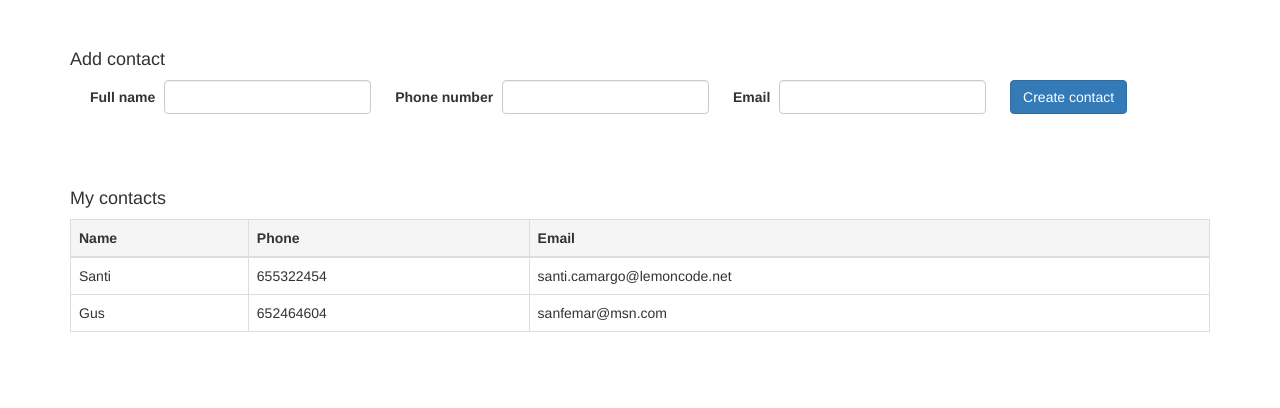
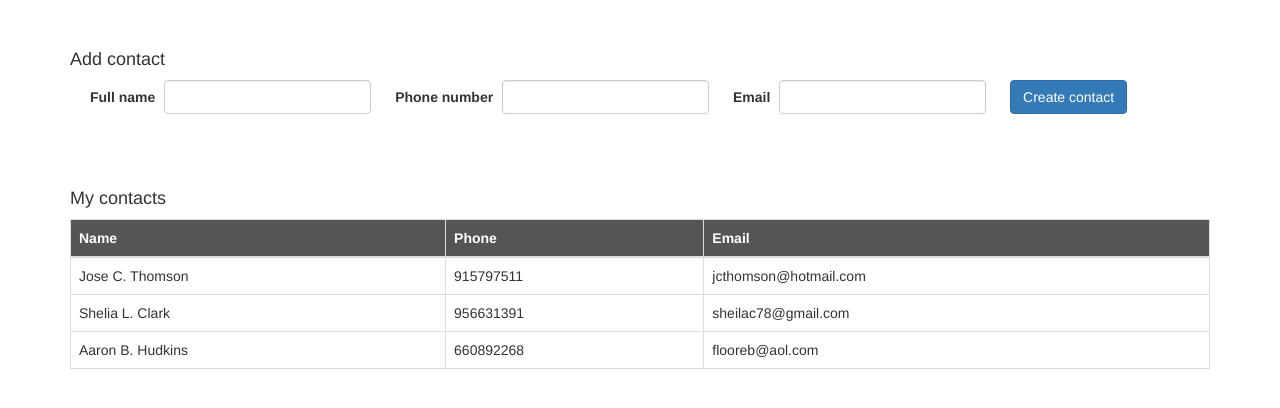
Before and after one commit to Lemoncode/integrate-react-legacy-apps, a website: page 00 Boilerplate/index.html in a window 1280 px wide. Drawn offline with nearby package versions, Linux system fonts and the light colour scheme.

Commit message:
- Created app folder. - Added some styles. - Added required fields - Separated api calls and initial data into a new service file with async fetch. - Added strict mode in domUtils - Renamed`loadContacts`method (render) to `showContacts`

```diff
--- a/00 Boilerplate/assets/css/styles.css
+++ b/00 Boilerplate/assets/css/styles.css
@@ -9,3 +9,8 @@
 .form-inline .form-group > *:first-child {
    margin: 0 5px 0 20px;
 }
+
+table > thead > tr > th {
+  background-color: #555;
+  color: #FFF;
+}
--- a/00 Boilerplate/assets/js/domUtils.js
+++ b/00 Boilerplate/assets/js/app/helpers/domUtils.js
@@ -2,8 +2,6 @@
   'use strict';
 
   var domUtils = (function () {
-    'use strict';
-
     var createRow = function (contact) {
       var row = $('<tr></tr>');
       row.append('<td>' + contact.name + '</td>');
@@ -11,6 +9,7 @@
       row.append('<td>' + contact.email + '</td>');
       return row;
     };
+
     var renderTable = function (contacts, table) {
       var $table = table instanceof $ ? table : $(table);
       var html = contacts
--- a/00 Boilerplate/assets/js/Contacts.js
+++ b/00 Boilerplate/assets/js/app/modules/Contacts.js
@@ -1,20 +1,12 @@
-(function ($, App, domUtils) {
+(function ($, App) {
   'use strict';
 
-  var table = '#tableContacts';
+  var domUtils = App.domUtils;
+  var contactsService = App.contactsService;
+
   var Contacts = (function () {
-    var contacts = [
-      {
-        name: 'Santi',
-        phone: 655322454,
-        email: 'santi.camargo@lemoncode.net'
-      },
-      {
-        name: 'Gus',
-        phone: 652464604,
-        email: 'sanfemar@msn.com'
-      },
-    ];
+    var table = '#tableContacts';
+    var contacts;
 
     var getContactObject = function (contact) {
       return {
@@ -42,24 +34,33 @@
       // Insert contact
       addContact(getContactObject(contact));
 
+      // Reset form fields
       this.reset();
 
       // Render table
-      domUtils.renderTable(contacts, table);
+      showContacts(contacts);
     };
+
     var createEventHandlers = function () {
       $('#formContact').submit(onSubmit);
     };
+
     var run = function () {
+      fetchContacts();
       createEventHandlers();
-      loadContacts();
     };
 
-    var getContacts = function () {
-      return contacts;
+    // Simulates server call
+    var fetchContacts = function () {
+      $.when(contactsService.fetchContacts())
+        .then(function (fetchedContacts) {
+          contacts = fetchedContacts;
+          showContacts(contacts);
+        });
     };
 
-    var loadContacts = function () {
+    // Render table
+    var showContacts = function (contacts) {
       domUtils.renderTable(contacts, table);
     };
 
@@ -69,4 +70,4 @@
   })();
 
   App.Contacts = Contacts;
-})(jQuery, window.App, window.App.domUtils);
+})(jQuery, window.App);
--- /dev/null
+++ b/00 Boilerplate/assets/js/app/services/contactsService.js
@@ -0,0 +1,34 @@
+(function ($, App, window) {
+  'use strict';
+
+  var contactsService = (function () {
+    var contacts = [{
+      name: 'Jose C. Thomson',
+      phone: 915797511,
+      email: 'jcthomson@hotmail.com'
+    },
+    {
+      name: 'Shelia L. Clark',
+      phone: 956631391,
+      email: 'sheilac78@gmail.com'
+    },
+    {
+      name: 'Aaron B. Hudkins',
+      phone: 660892268,
+      email: 'flooreb@aol.com'
+    }];
+    var fetchContacts = function () {
+      var deferred = $.Deferred();
+      window.setTimeout(function () {
+        deferred.resolve(contacts);
+      }, 100);
+      return deferred;
+    };
+
+    return {
+      fetchContacts: fetchContacts
+    };
+  })();
+
+  App.contactsService = contactsService;
+})(jQuery, window.App, window)
--- a/00 Boilerplate/index.html
+++ b/00 Boilerplate/index.html
@@ -15,15 +15,15 @@
             <div class="col-sm-12">
               <div class="form-group">
                 <label for="txtName" class="control-label">Full name</label>
-                <input id="txtName" name="txtName" type="text" class="form-control">
+                <input id="txtName" name="txtName" type="text" class="form-control" required>
               </div>
               <div class="form-group">
                 <label for="txtPhone" class="control-label">Phone number</label>
-                <input id="txtPhone" name="txtPhone" type="tel" class="form-control">
+                <input id="txtPhone" name="txtPhone" type="tel" class="form-control" required>
               </div>
               <div class="form-group">
                 <label for="txtEmail" class="control-label">Email</label>
-                <input id="txtEmail" name="txtEmail" type="email" class="form-control">
+                <input id="txtEmail" name="txtEmail" type="email" class="form-control" required>
               </div>
               <div class="form-group">
                 <button class="btn btn-primary">Create contact</button>
@@ -36,7 +36,7 @@
         <h4>My contacts</h4>
         <table id="tableContacts" class="table table-stripped table-bordered table-hover">
           <thead>
-            <tr class="active">
+            <tr>
               <th>Name</th>
               <th>Phone</th>
               <th>Email</th>
@@ -48,9 +48,10 @@
     </div>
 
     <script src="./node_modules/jquery/dist/jquery.min.js"></script>
-    <script src="./assets/js/App.js"></script>
-    <script src="./assets/js/domUtils.js"></script>
-    <script src="./assets/js/Contacts.js"></script>
+    <script src="./assets/js/app/App.js"></script>
+    <script src="./assets/js/app/helpers/domUtils.js"></script>
+    <script src="./assets/js/app/services/contactsService.js"></script>
+    <script src="./assets/js/app/modules/Contacts.js"></script>
     <script src="./assets/js/index.js"></script>
   </body>
 </html>
```
Also changed, not shown: 00 Boilerplate/assets/js/app/App.js (renamed from 00 Boilerplate/assets/js/App.js).
